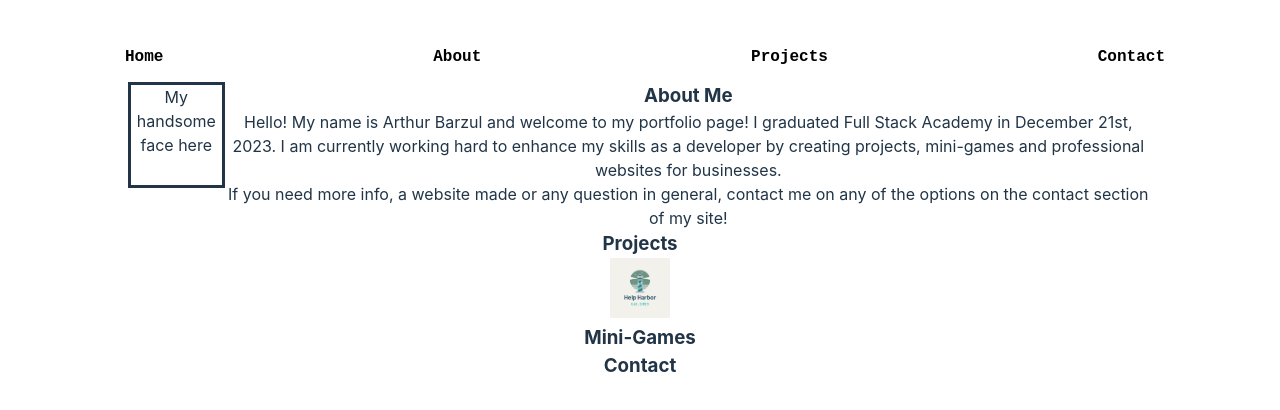
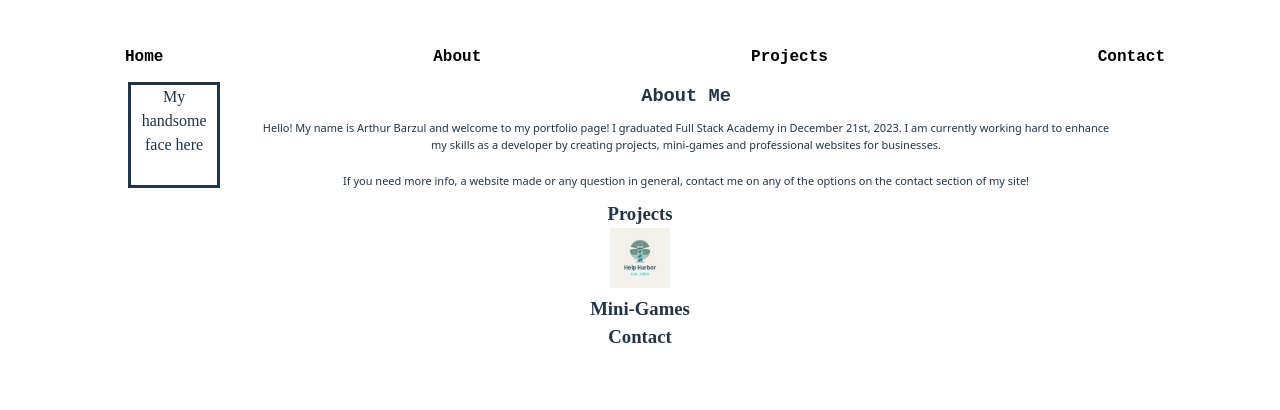
Before and after one commit to Art-Luzrab/PortfolioSite, a React (Vite) app: page / in a window 1280 px wide. Shown: the top 410 px of the page. Built offline with nearby package versions, Linux system fonts and the light colour scheme.

Commit message:
did some about me css

```diff
--- a/src/App.css
+++ b/src/App.css
@@ -14,10 +14,23 @@ body {
   flex-direction: row;
 }
 
+.aboutMe p {
+  font-size: 11px;
+  font-family: system-ui;
+
+  margin: 10px;
+}
+
 .aboutDesc {
   display: flex;
   flex-direction: column;
   width: 100%;
+  padding-left: 25px;
+  padding-right: 25px;
+}
+
+.aboutDesc h3 {
+  font-family: "Courier New", Courier, monospace;
 }
 
 .imageSpot {
--- a/src/index.css
+++ b/src/index.css
@@ -7,7 +7,7 @@
 }
 
 :root {
-  font-family: Inter, system-ui, Avenir, Helvetica, Arial, sans-serif;
+  /* font-family: Inter, system-ui, Avenir, Helvetica, Arial, sans-serif; */
   line-height: 1.5;
   font-weight: 400;
 
```
